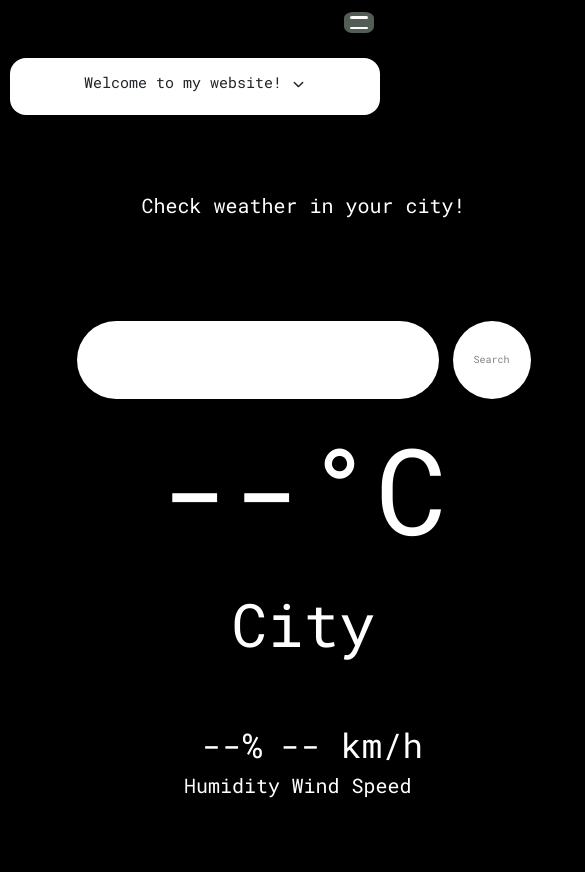
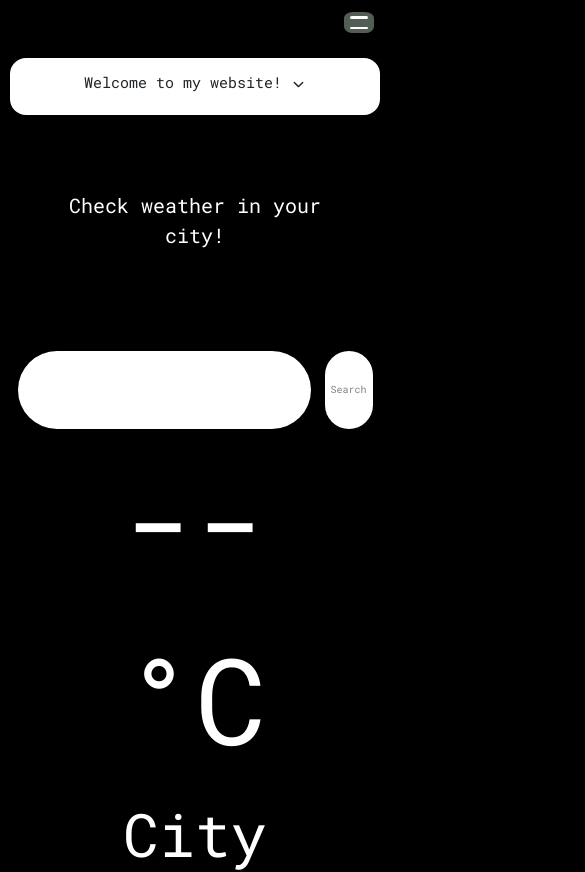
Before and after one commit to Asamijonsson/portfolio2023, a React (Create React App) app: page / in a window 390 px wide. Shown: the top 872 px of the page, 585 px wide, since content can reach past the window. Built offline with nearby package versions, Linux system fonts and the light colour scheme.

Commit message:
adjusted minor
fixed media query for weather app and change pokemon input to lowercase

```diff
--- a/src/MainHeader.jsx
+++ b/src/MainHeader.jsx
@@ -1,13 +1,12 @@
 import { React } from "react";
 import Header from "./Header";
-import name from "../src/image/Name.png";
+
 import style from "./MainHeader.module.css";
 
 const MainHeader = () => {
   return (
     <div className={style.mainheader}>
-      <img src={name} alt="" className={style.img} />
-      <Header />
+           <Header />
     </div>
   );
 };
--- a/src/Pages/pokemon.jsx
+++ b/src/Pages/pokemon.jsx
@@ -31,11 +31,7 @@ function AddPokemonForm() {
       <form onSubmit={handleSubmit} className={style.cardText}>
         <label>
           Pokemon Name:
-          <input
-            type="text"
-            value={pokemonName}
-            onChange={(e) => setPokemonName(e.target.value)}
-          />
+          <input type="text" value={pokemonName} onChange={(e) => setPokemonName(e.target.value.toLowerCase())}/>
         </label>
         <button className={style.button} type="submit">Call Pokemon</button>
       </form>
@@ -44,11 +40,7 @@ function AddPokemonForm() {
           <h1 className={style.cardText}>{pokemonData.name}</h1>
           <img src={pokemonData.sprites.other.dream_world.front_default} alt={pokemonData.name} />
         </div>
-      ) : (
-        error ? (<h3 className={style.cardText}> Wrong Pokemon Name!</h3>) : null
-      )
-      }
-
+      ) : (error ? (<h3 className={style.cardText}> Wrong Pokemon Name!</h3>) : null)}
     </div >
   );
 }
--- a/src/components/Weather.module.css
+++ b/src/components/Weather.module.css
@@ -1,6 +1,6 @@
 .container{
-    width:607px;
-    height: 829px;
+    width:70%;
+    height:auto;
     margin:auto;
     margin-top: 75px;
     border-radius: 12px;
```
